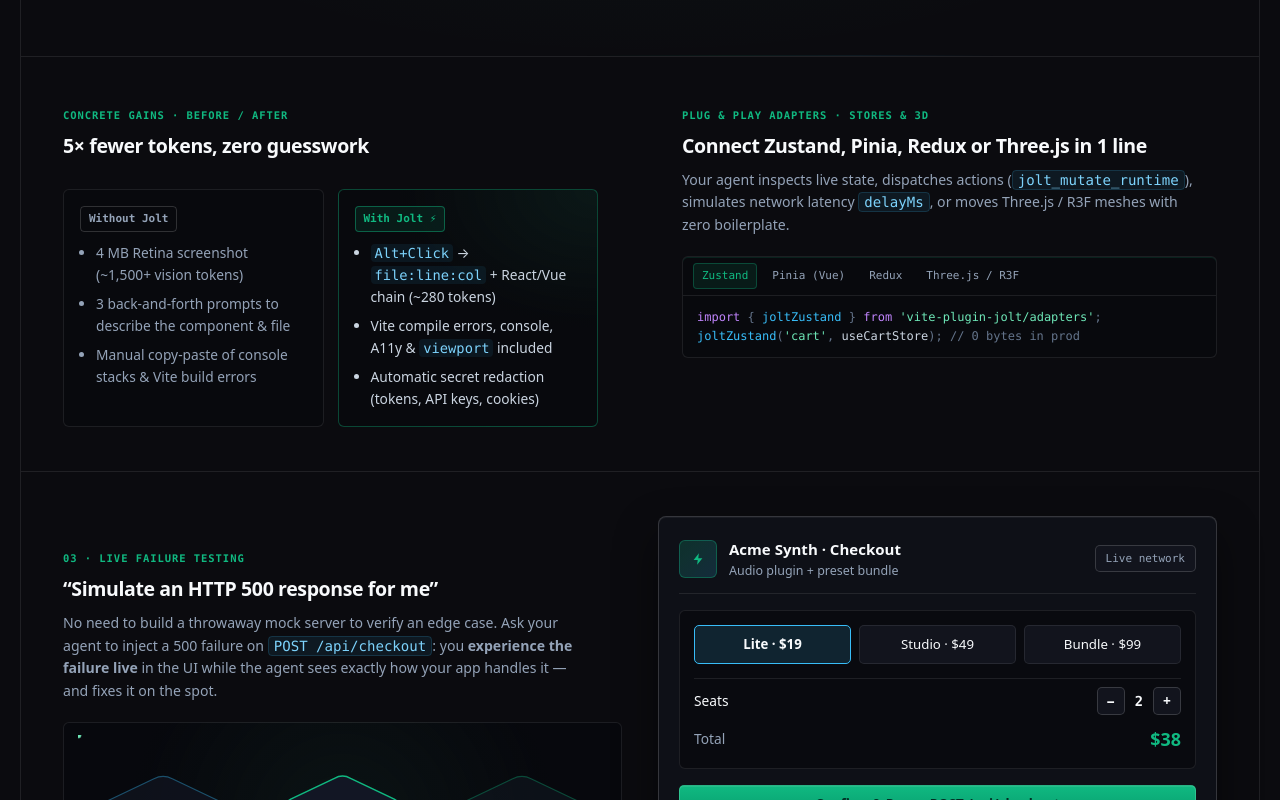
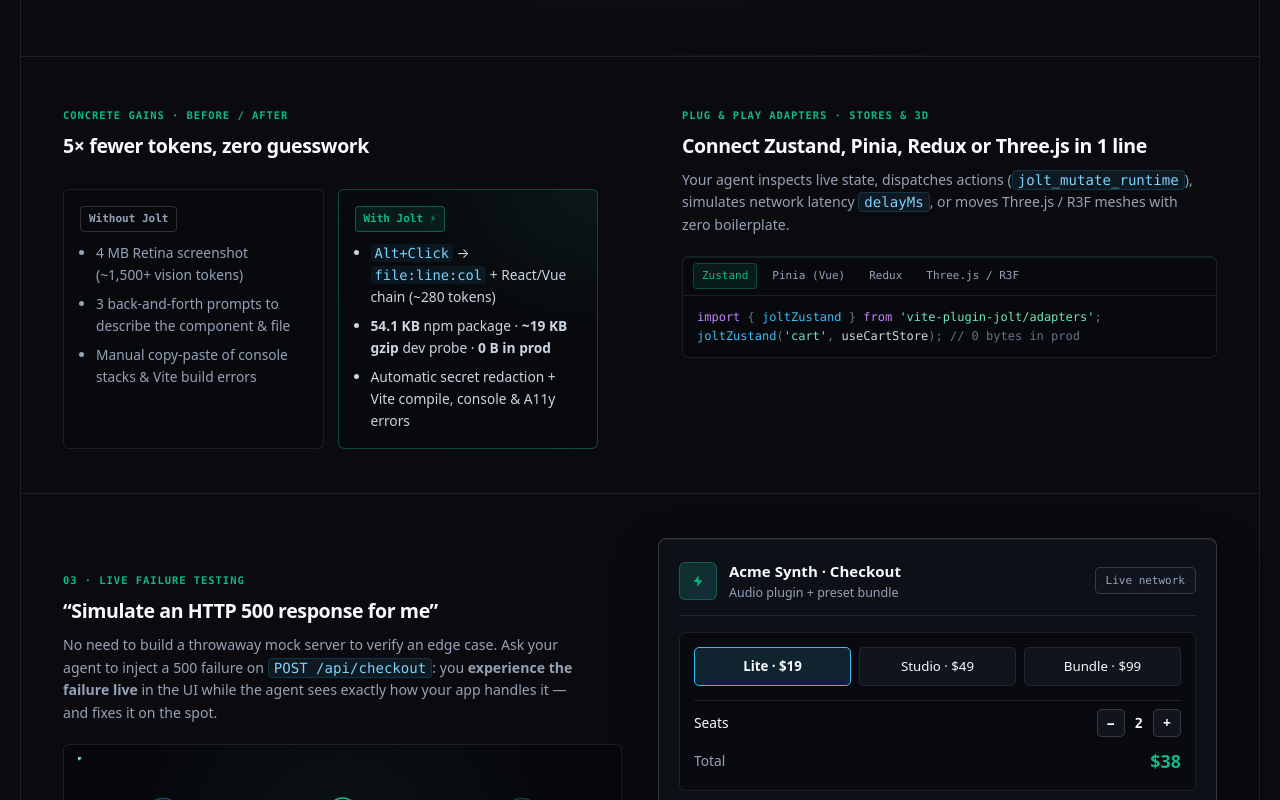
Before and after one commit to QuentinMerle/jolt, a website with bundled scripts: page playground/index.html in a window 1280 px wide. Shown: the part 1821-2621 px from the top of the page. Built offline with nearby package versions, Linux system fonts and the light colour scheme; animation ran at ten frames a second.

Commit message:
docs(lp): highlight 54 KB tarball and 19.4 KB gzip dev probe footprint

```diff
--- a/playground/index.html
+++ b/playground/index.html
@@ -37,7 +37,7 @@
       <div class="hero-copy">
         <div class="eyebrow">
           <span class="eyebrow-dot" aria-hidden="true"></span>
-          <span>LOCAL-FIRST DEV TOOL · 0 BYTES IN PROD</span>
+          <span>54 KB PACKAGE · 0 DEPS · 0 BYTES IN PROD</span>
         </div>
         <h1>
           Stop jumping between browser
@@ -351,8 +351,8 @@
             <span class="compare-tag">With Jolt ⚡</span>
             <ul>
               <li><code>Alt+Click</code> → <code>file:line:col</code> + React/Vue chain (~280 tokens)</li>
-              <li>Vite compile errors, console, A11y &amp; <code>viewport</code> included</li>
-              <li>Automatic secret redaction (tokens, API keys, cookies)</li>
+              <li><strong>54.1 KB</strong> npm package · <strong>~19 KB gzip</strong> dev probe · <strong>0 B in prod</strong></li>
+              <li>Automatic secret redaction + Vite compile, console &amp; A11y errors</li>
             </ul>
           </div>
         </div>
```
Also changed, not shown: README.md.
